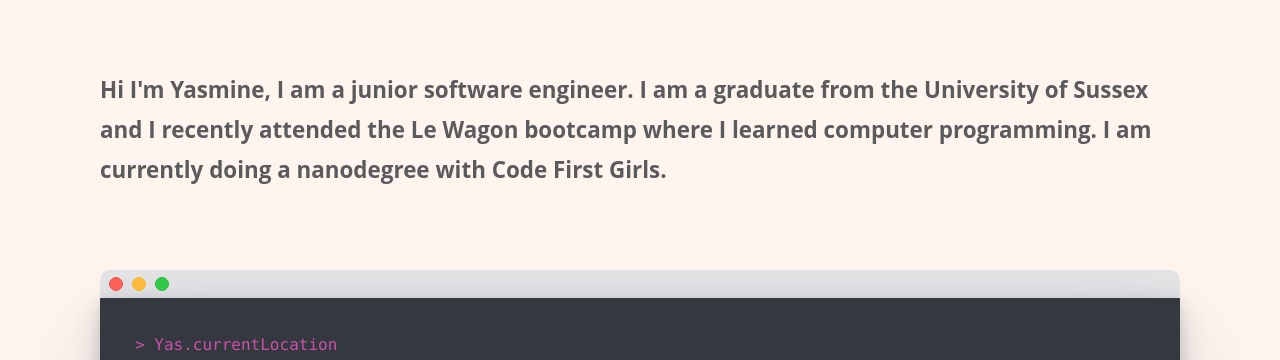
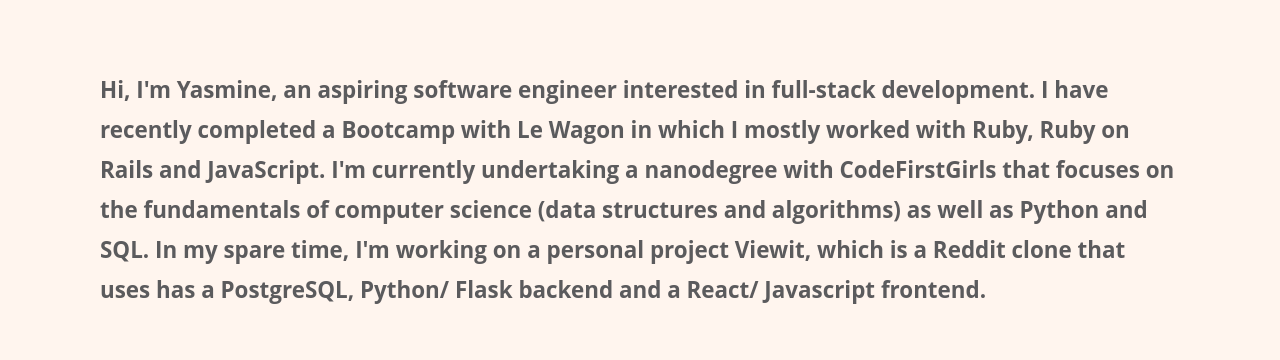
Before and after one commit to YasmineBouaziz/my-portfolio, a React (Create React App) app: page / in a window 1280 px wide. Shown: the part 281-641 px from the top of the page. Built offline with nearby package versions, Linux system fonts and the light colour scheme.

Commit message:
made some changes to intro

```diff
--- a/src/components/Intro.js
+++ b/src/components/Intro.js
@@ -8,8 +8,7 @@
       <div className="intro-container">
         <Typewriter className="intro-title" text="Yasmine Bouaziz" />
         <div className="intro-description">
-          Hi I'm Yasmine, I am a junior software engineer. I am a graduate from the University of Sussex and I recently attended the Le Wagon bootcamp where I learned computer programming.
-          I am currently doing a nanodegree with Code First Girls.
+        Hi, I'm Yasmine, an aspiring software engineer interested in full-stack development. I have recently completed a Bootcamp with Le Wagon in which I mostly worked with Ruby, Ruby on Rails and JavaScript. I'm currently undertaking a nanodegree with CodeFirstGirls that focuses on the fundamentals of computer science (data structures and algorithms) as well as Python and SQL. In my spare time, I'm working on a personal project Viewit, which is a Reddit clone that uses has a PostgreSQL, Python/ Flask backend and a React/ Javascript frontend.
         </div>
       </div>
     );
```
